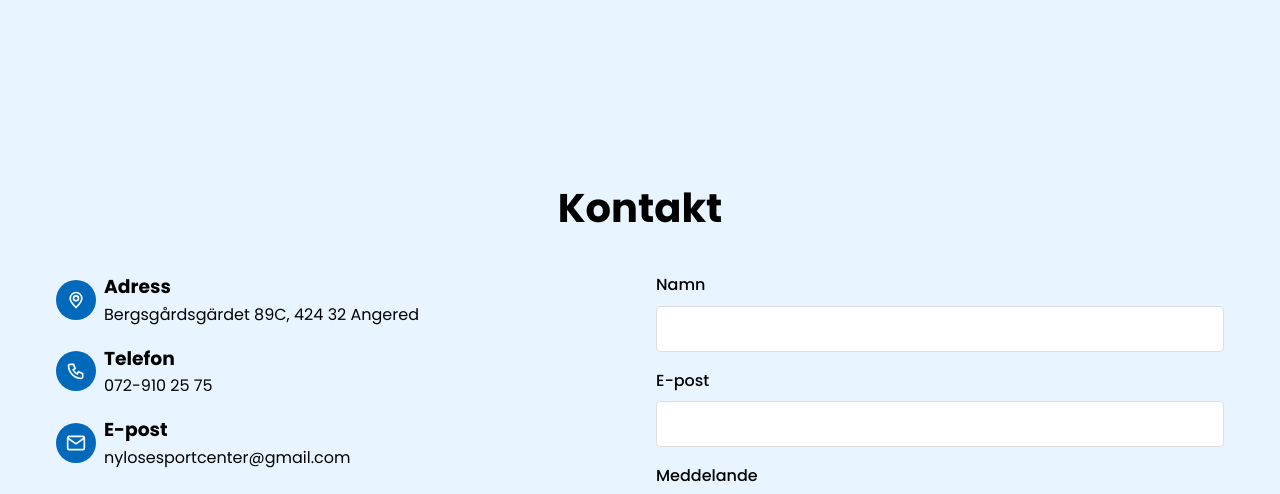
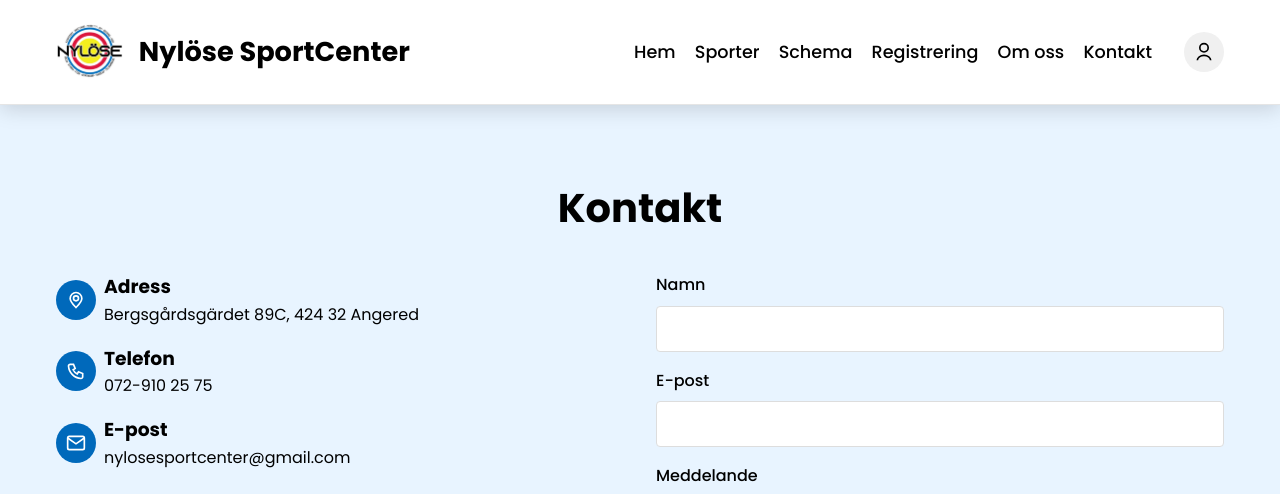
Before and after one commit to rebazzzz/nylose, a plain HTML site: page contact.html in a window 1280 px wide. Shown: the top 494 px of the page. Drawn offline with Linux system fonts and the light colour scheme; no server answers.

Commit message:
fixed the navbar issue

```diff
--- a/contact.html
+++ b/contact.html
@@ -4,6 +4,7 @@
 <head>
     <meta charset="UTF-8">
     <meta name="viewport" content="width=device-width, initial-scale=1.0">
+    <base href="/nylose/">
     <title>Kontakt - Nylöse SportCenter</title>
     <meta name="description" content="Kontakta Nylöse SportCenter för frågor om träning, schema eller medlemskap.">
     <meta name="keywords" content="kontakt, adress, telefon, e-post, göteborg, kampsport">
--- a/js/components.js
+++ b/js/components.js
@@ -53,8 +53,8 @@ function setActiveNavLink() {
 // Load components when DOM is ready
 document.addEventListener("DOMContentLoaded", async function () {
   // Load navbar and footer
-  await loadComponent("navbar-placeholder", "components/navbar.html");
-  await loadComponent("footer-placeholder", "components/footer.html");
+  await loadComponent("navbar-placeholder", "navbar.html");
+  await loadComponent("footer-placeholder", "footer.html");
 
   // Set active navigation link after navbar is loaded
   setTimeout(setActiveNavLink, 100);
```
Also changed, not shown: about.html (+1 -0 lines), index.html (+1 -0 lines).
